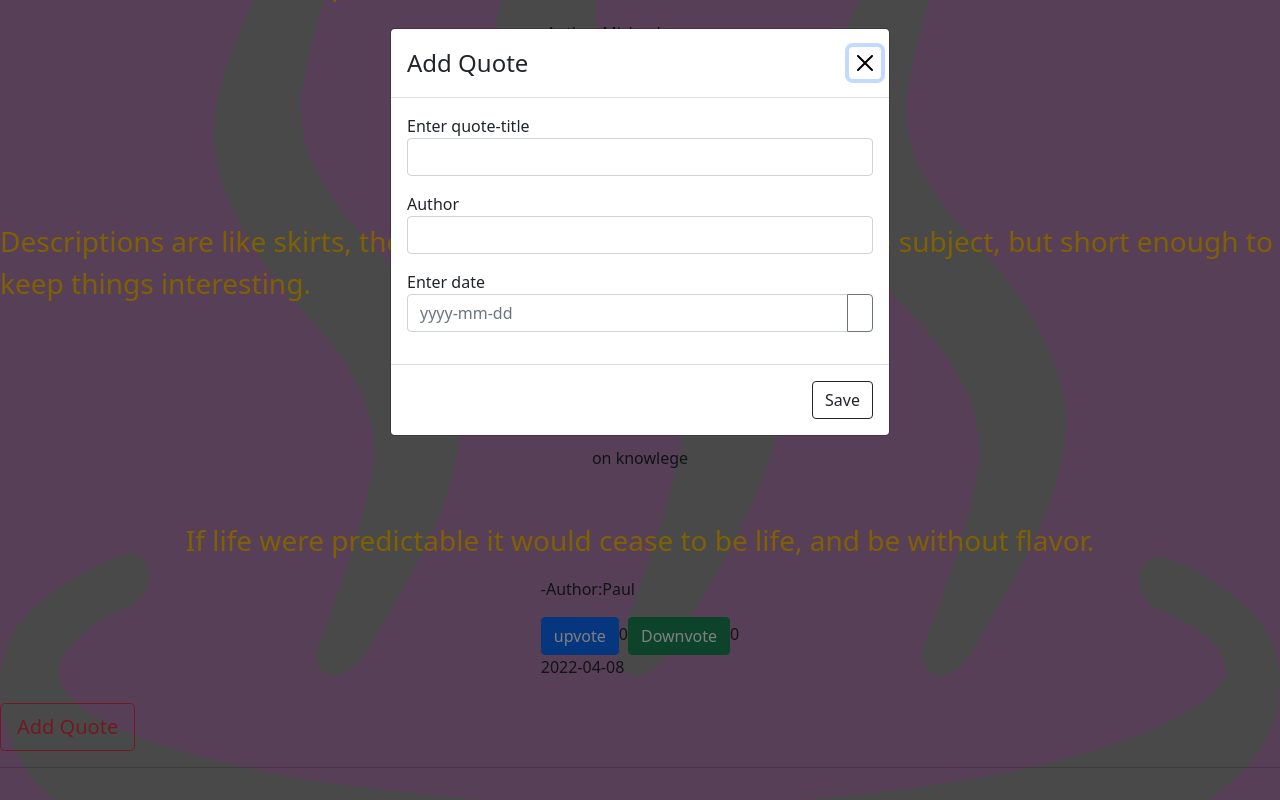
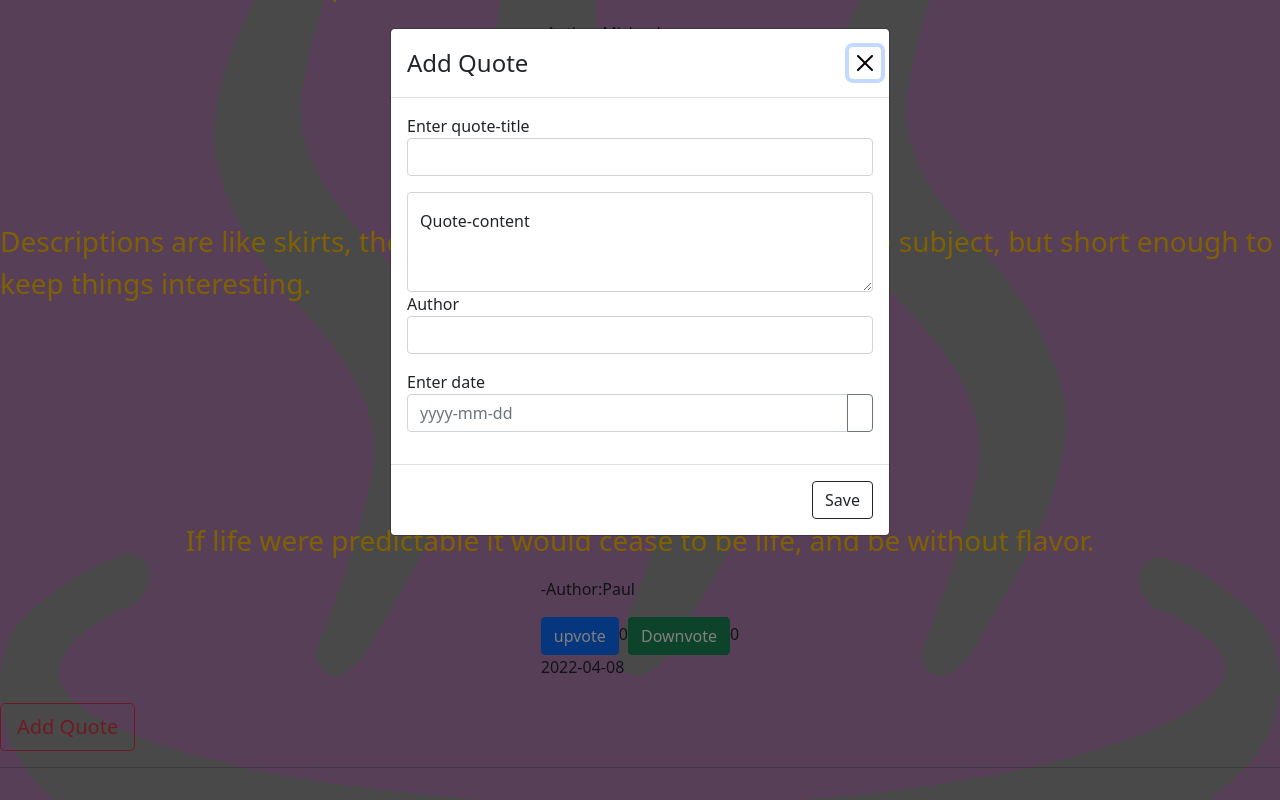
Before and after one commit to Michael-Ogaye/quotes, an Angular app: page / in a window 1280 px wide. Both pictures are taken after a click on the button "Add Quote". Shown: the part 258-1058 px from the top of the page. Built offline with nearby package versions, Linux system fonts and the light colour scheme.

Commit message:
ft: creating an event emmitter in child component

```diff
--- a/src/app/form/form.component.html
+++ b/src/app/form/form.component.html
@@ -1,16 +1,22 @@
-<ng-template #content let-modal>
+<ng-template #content let-modal class="w-75">
     <div class="modal-header">
       <h4 class="modal-title" id="modal-basic-title">Add Quote</h4>
       <button type="button" class="btn-close" aria-label="Close" (click)="modal.dismiss('Cross click')"></button>
     </div>
     <div class="modal-body">
-      <form #quoteForm='ngForm'>
+      <form #quoteForm='ngForm' (ngSubmit)="createQuote(quoteForm)">
 
         <div class="mb-3">
             <label for="quotetitle">Enter quote-title</label>
 
             <input id="quotetitle"  class="form-control" name="title" ngModel>
 
+          </div>
+
+          <div class="form-floating">
+
+            <textarea class="form-control" name="content" ngModel placeholder="Leave a quote here" id="floatingTextarea2" style="height: 100px"></textarea>
+            <label for="floatingTextarea2">Quote-content</label>
           </div>
 
 
--- a/src/app/form/form.component.ts
+++ b/src/app/form/form.component.ts
@@ -1,6 +1,7 @@
-import { Component, OnInit } from '@angular/core';
+import { Component, OnInit,Output,EventEmitter } from '@angular/core';
 
 import {NgbModal, ModalDismissReasons} from '@ng-bootstrap/ng-bootstrap';
+import { NgForm } from '@angular/forms';
 
 
 @Component({
@@ -8,11 +9,14 @@ import {NgbModal, ModalDismissReasons} from '@ng-bootstrap/ng-bootstrap';
   templateUrl: './form.component.html',
   styleUrls: ['./form.component.css']
 })
-export class FormComponent {
+export class FormComponent implements OnInit {
+  @Output()quoteEvent=new EventEmitter<any>()
 
   closeResult = '';
 
-  constructor(private modalService: NgbModal) {}
+  constructor(private modalService: NgbModal) {
+
+  }
 
   open(content:any) {
     this.modalService.open(content, {ariaLabelledBy: 'modal-basic-title'}).result.then((result) => {
@@ -31,6 +35,15 @@ export class FormComponent {
       return `with: ${reason}`;
     }
   }
+  ngOnInit(): void {
+
+  }
+
+  //creating form
+  createQuote(formd:NgForm){
+    this.quoteEvent.emit(formd.value)
+  }
+
 
 
 }
```
